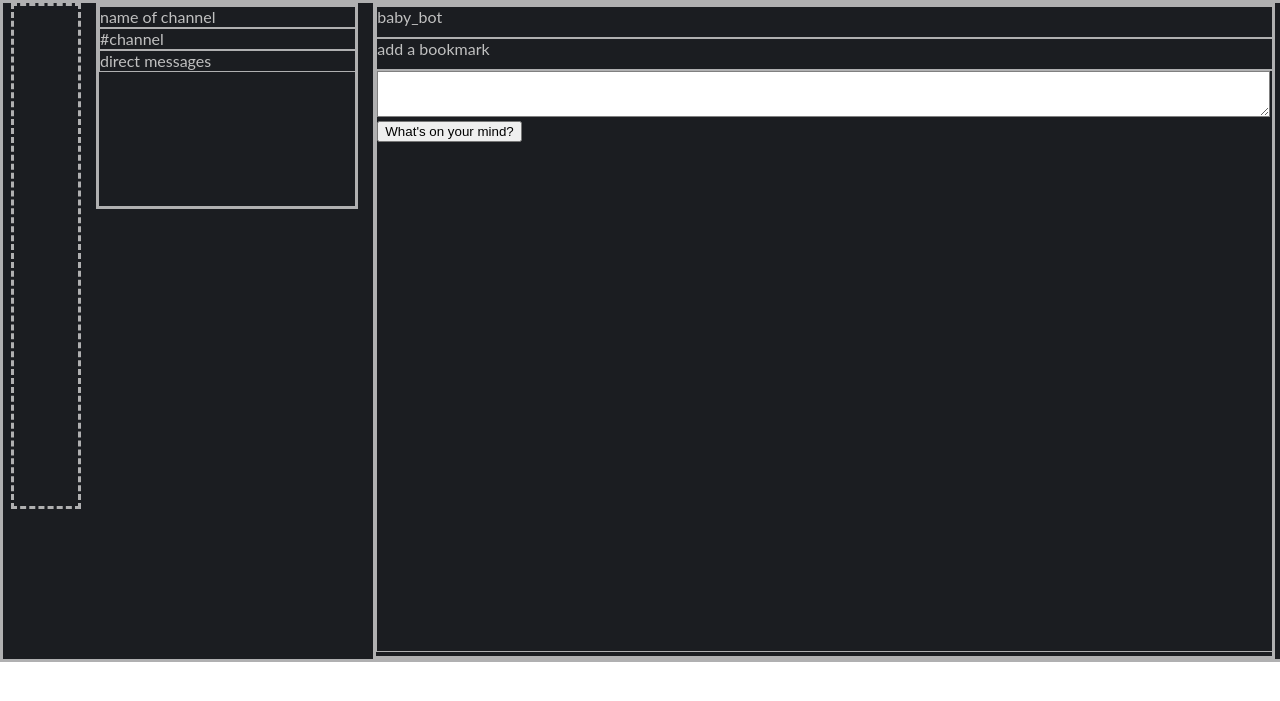
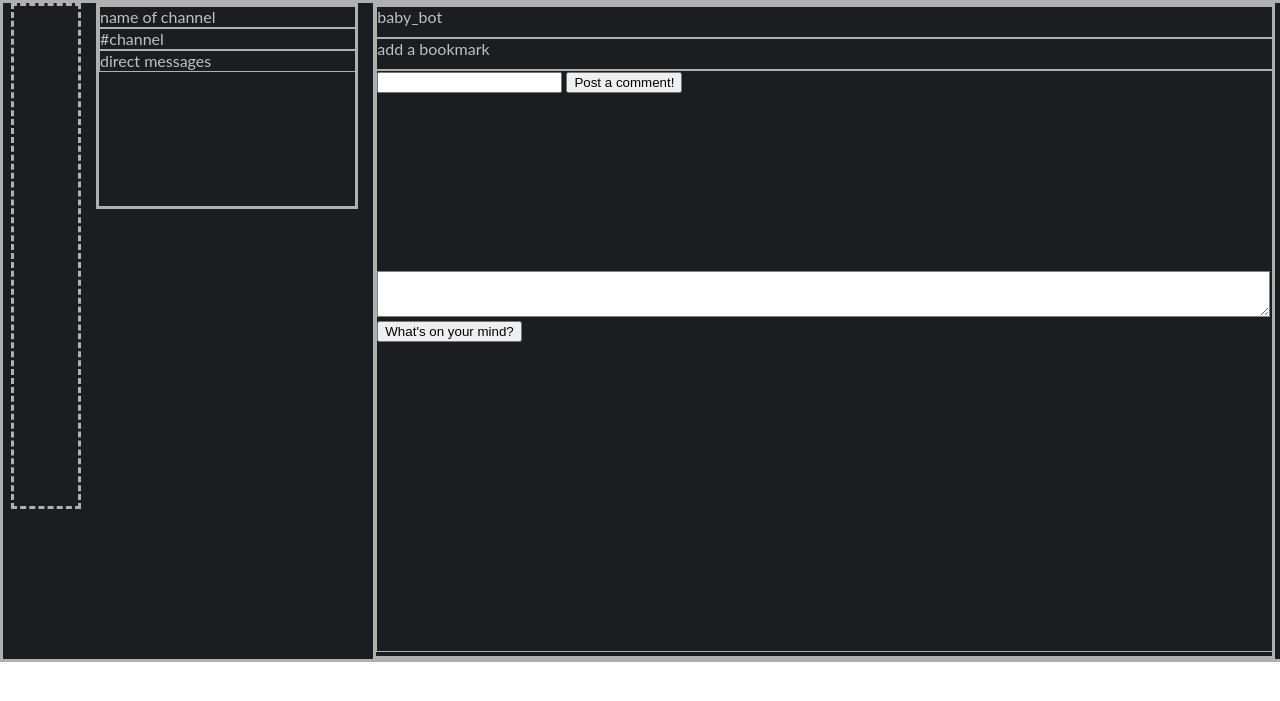
Before and after one commit to msibala/junglebook_project, a Django app: page /subchannels in a window 1280 px wide. Shown: the top 701 px of the page. Run offline with Django 3.2, Linux system fonts and the light colour scheme.

Commit message:
trying to understand posts appearance

```diff
--- a/apps/jungle_app/static/jungle_app/css/subchannels.css
+++ b/apps/jungle_app/static/jungle_app/css/subchannels.css
@@ -62,6 +62,10 @@
         width: 100%;
         border: 1px solid rgb(176,176,177)
     }
+    #message_one{
+        height: 100px;
+        width: 100%;
+    }
     #messagebox{
         border: 1px solid grey;
         width: 99%;
--- a/apps/jungle_app/templates/jungle_app/subchannels.html
+++ b/apps/jungle_app/templates/jungle_app/subchannels.html
@@ -23,7 +23,28 @@
             <div id="baby_bot">baby_bot</div>
             <div id="bookmark">add a bookmark</div>
             <div id="msg">
-                <form action="/post" method="post">
+                <div id="message_one">
+                    <form action="/comment" method="post">
+                        {% csrf_token %}
+                        <input id ="commentbox" type="textarea" name="comment" row="3">
+                        <input type="hidden" name="id" value="request.session['u_id']">
+                        <input type="hidden" name="post_id" value="{{post.id}}">
+                        <input id="cmtbtn" type="submit" value="Post a comment!">
+                    </form>
+                 </div>
+                <div id="message_one">
+                    {% for post in posts reversed %}
+                    <h3 id="postdetails">{{post.messager.first_name}} {{post.messager.last_name}} - {{post.created_at|date:'F jS Y'}} {% if post.messager.id == request.session.u_id %} <a href="/delmsg/{{post.id}}"><button>Delete</button></a>{% endif %}</h3>
+                     <p id="post">{{post.message}}</p>
+                     <p id="micro">...posted {{post.created_at|timesince}} ago.</p>
+                     {% endfor %}
+                     {% for comment in post.post_comments.all %}
+                     <h4 id="commentdetails">{{comment.commentor.first_name}} {{comment.commentor.last_name}} - {{comment.created_at|date:'F jS Y'}}</h4>
+                     <p id="comment">{{comment.comment}} {% if comment.commentor.id == request.session.u_id %}<a href="/delcom/{{comment.id}}"><button>Delete</button></a> {% endif %}</p>
+                     <p id="micro">...posted {{comment.created_at|timesince}} ago.</p>
+                     {% endfor %}
+                 </div>
+                <form action="/channel_post" method="post">
                     {% csrf_token %}
                     <textarea id="messagebox" name="message" row="3" cols="80"></textarea>
                     <input type="hidden" name="id" value="request.session['u_id']">
--- a/apps/jungle_app/urls.py
+++ b/apps/jungle_app/urls.py
@@ -21,6 +21,7 @@
     url(r'^food$', views.food),
     url(r'^animals$', views.animals),
     url(r'^subchannels$', views.subchannels),
+    url(r'^channel_post$', views.channel_post),
 
 
 
--- a/apps/jungle_app/views.py
+++ b/apps/jungle_app/views.py
@@ -98,3 +98,11 @@
 
 def subchannels(request):
     return render(request, 'jungle_app/subchannels.html')
+
+
+def channel_post(request):
+    if 'u_id' in request.session:
+        print(request.session['u_id'])
+    message = Message.objects.create(message=request.POST['message'], messager=User.objects.get(id=request.session['u_id']))
+    print(message.id)
+    return redirect('/subchannels')
```
Also changed, not shown: db.sqlite3.
